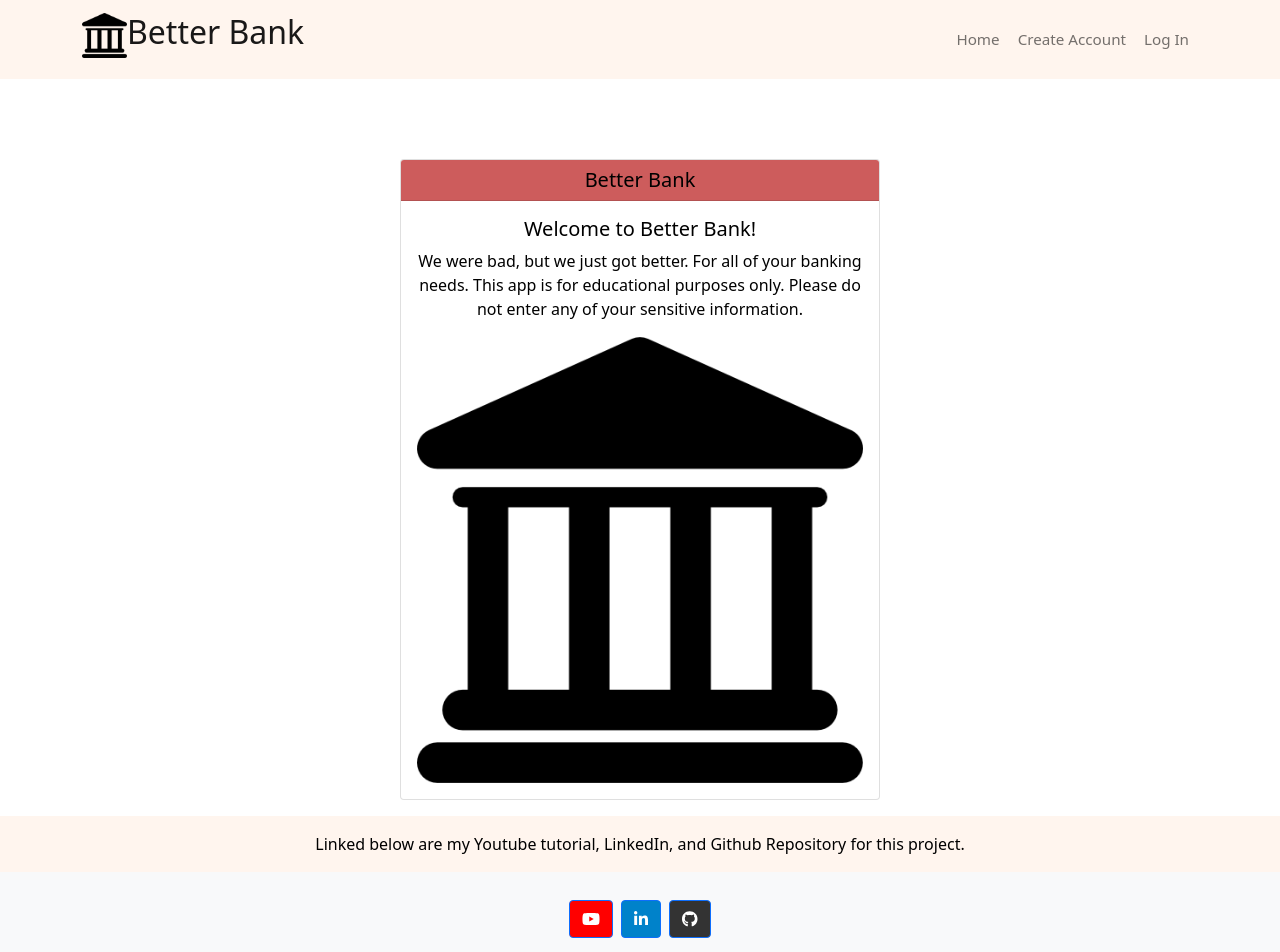
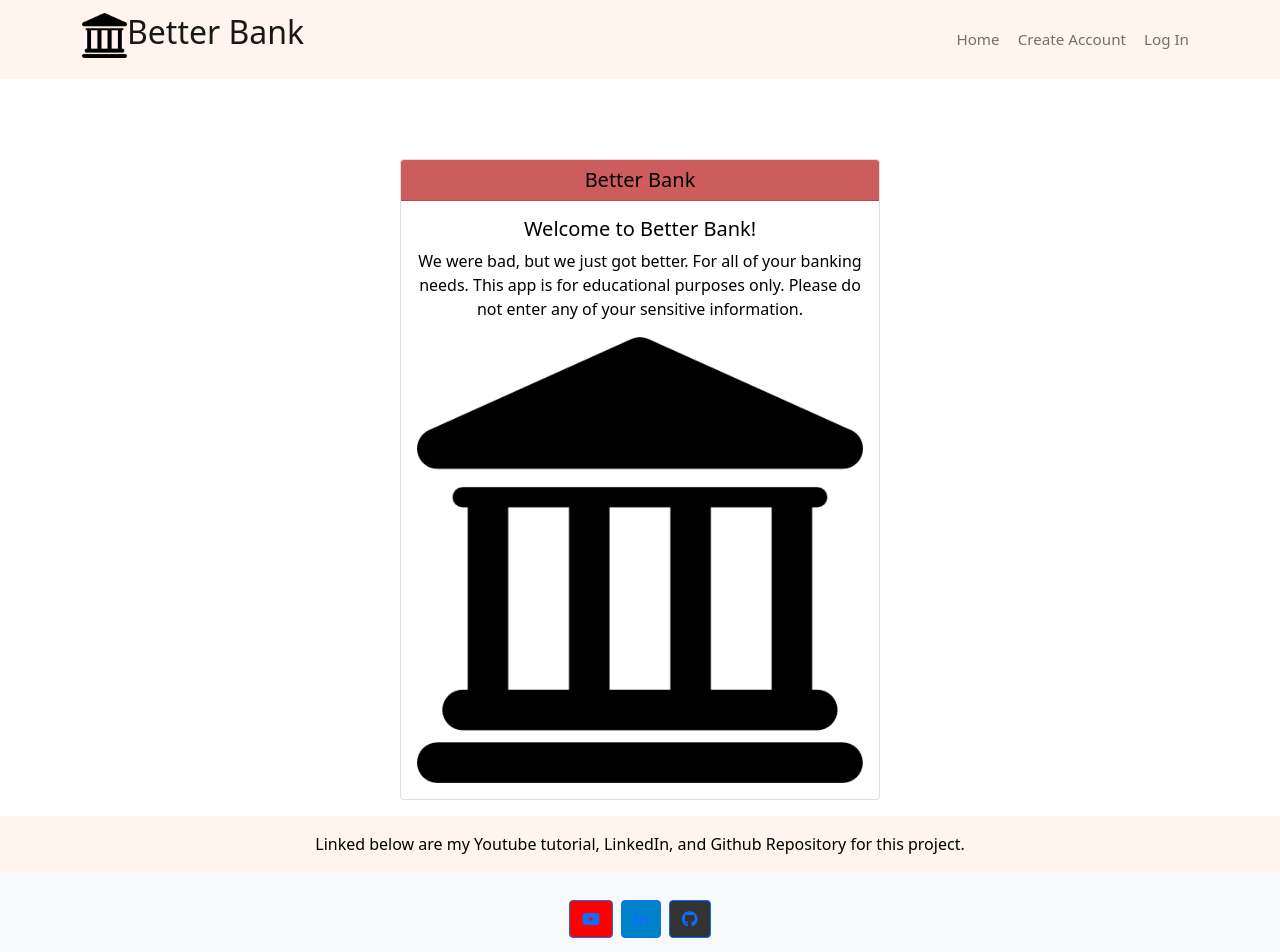
Before and after one commit to aelozen/better-bank, a React (Create React App) app in the folder frontend/: page / in a window 1280 px wide. Shown: the top 952 px of the page. Built offline with nearby package versions, Linux system fonts and the light colour scheme.

Commit message:
open in new window

```diff
--- a/frontend/src/App.js
+++ b/frontend/src/App.js
@@ -11,7 +11,6 @@
 import { UserData } from "./pages/UserData";
 import { Balance } from "./pages/Balance.jsx";
 import { Transfer } from "./pages/Transfer.jsx";
-// import { Footer } from "./components/partials/footer.jsx";
 import { MDBFooter, MDBContainer, MDBBtn} from 'mdb-react-ui-kit';
 import { FontAwesomeIcon } from '@fortawesome/react-fontawesome';
 import { faYoutube, faLinkedinIn, faGithub } from '@fortawesome/free-brands-svg-icons';
@@ -36,40 +35,46 @@
                 <MDBFooter className='bg-light text-center text-white'>
                 <div className='text-center p-3' style={{ backgroundColor: 'seashell', color:'black' }}>
         Linked below are my Youtube tutorial, LinkedIn, and Github Repository for this project.
-        {/* <a className='text-white' href='https://mdbootstrap.com/'>
-          MDBootstrap.com remember to add opening in another page
-        </a> */}
       </div>
       <MDBContainer className='p-4 pb-0'>
         <section className='mb-4'>
         <MDBBtn
           floating
-            className='m-1'
+          className="m-1"
           style={{ backgroundColor: 'red' }}
-            href='#!'
-            role='button'
+          href="#!"
+          role="button"
+          disableRipple
         >
+          <a href="https://www.youtube.com" target="_blank" rel="noopener noreferrer">
             <FontAwesomeIcon icon={faYoutube} />
+          </a>
         </MDBBtn>
 
         <MDBBtn
           floating
-            className='m-1'
+          className="m-1"
           style={{ backgroundColor: '#0082ca' }}
-            href='https://www.linkedin.com/in/alexandra-gross-612702274/'
-            role='button'
+          href="https://www.linkedin.com/in/alexandra-gross-612702274/"
+          role="button"
+          disableRipple
         >
+          <a href="https://www.linkedin.com/in/alexandra-gross-612702274/" target="_blank" rel="noopener noreferrer">
             <FontAwesomeIcon icon={faLinkedinIn} />
+          </a>
         </MDBBtn>
 
         <MDBBtn
           floating
-            className='m-1'
+          className="m-1"
           style={{ backgroundColor: '#333333' }}
-            href='https://github.com/aelozen/better-bank'
-            role='button'
+          href="https://github.com/aelozen/better-bank"
+          role="button"
+          disableRipple
         >
+          <a href="https://github.com/aelozen/better-bank" target="_blank" rel="noopener noreferrer">
             <FontAwesomeIcon icon={faGithub} />
+          </a>
         </MDBBtn>
         </section>
       </MDBContainer>
```
Lines whose indentation alone changed are shown as unchanged.
